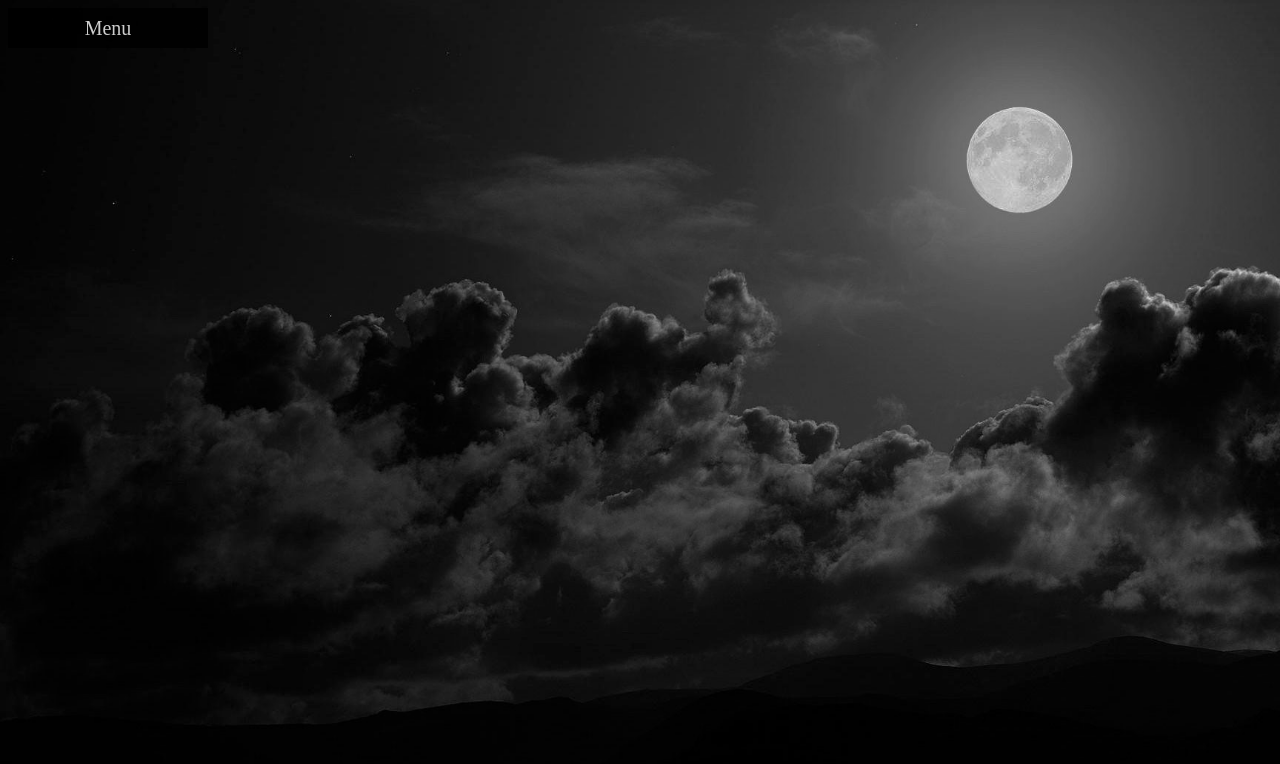
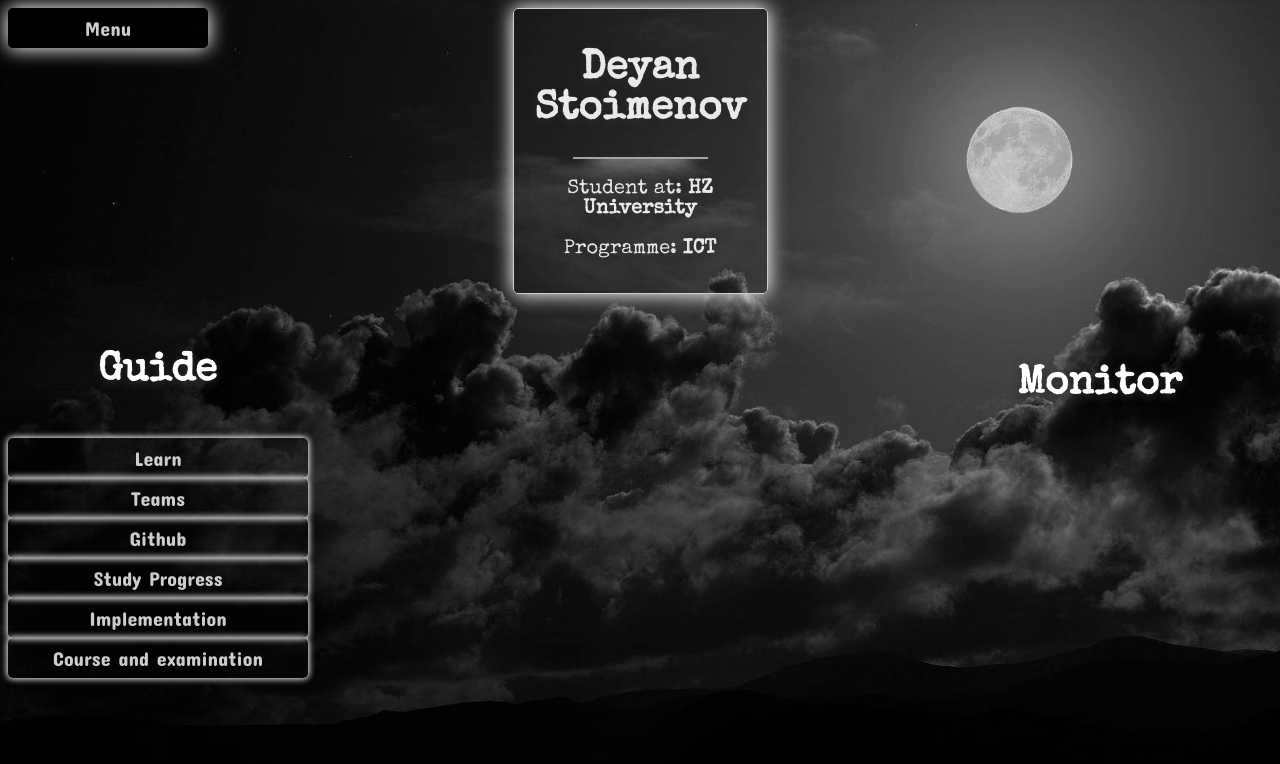
Before and after one commit to Triggero/Triggero.github.io, a plain HTML site: page dashboard.html in a window 1280 px wide. Drawn offline with nearby package versions, Linux system fonts and the light colour scheme.

Commit message:
progress but classes and ids are a mess, need to figure out how to make dropdown menu's position indifferent to other elements

```diff
--- a/dashboard.html
+++ b/dashboard.html
@@ -5,6 +5,7 @@
         <link rel="stylesheet" type="text/css" href="style.css">
         <link href="https://fonts.googleapis.com/css2?family=Special+Elite&display=swap" rel="stylesheet">
         <link href="https://fonts.googleapis.com/css2?family=Concert+One&display=swap" rel="stylesheet">
+        <link rel="icon" type="image/png" href="merq2.ico"/>
     </head>
 
     <body class="dash">
@@ -20,5 +21,43 @@
                 </li>
             </ul>
         </div>
+
+        <div class="fullCard" id="thumbnail">
+            <div class="cardContent">
+                <div class="cardText">
+                    <h1>Deyan Stoimenov</h1>
+                    <hr class="dashcard">
+                    <p>Student at: <strong>HZ University</strong></p>
+                    <p>Programme: <strong>ICT</strong></p>
+                </div>
+            </div>
+        </div>
+
+        <br>
+
+        <div class="head">
+            <h3>Guide</h3>
+            <h4>Monitor</h4>
+        </div>
+
+        <br>
+        <br>
+        <br>
+        <br>
+        <br>
+        <br>
+        <br>
+
+        <div class="navguide">
+            <ul>
+                <li><a href="#">Learn</a></li>
+                <li><a href="#">Teams</a></li>
+                <li><a href="#">Github</a></li>
+                <li><a href="#">Study Progress</a></li>
+                <li><a href="#">Implementation</a></li>
+                <li><a href="#">Course and examination</a></li>
+            </ul>
+        </div>
+
     </body>
 </html>
--- a/style.css
+++ b/style.css
@@ -6,7 +6,6 @@ h1 {
     text-decoration: none;
     font-family: 'Special Elite', cursive;
     font-size: 40px;
-    letter-spacing: -5x;
     color: rgb(233, 233, 233);
     text-shadow: 0px 3px 8px #2a2a2a;
 }
@@ -55,24 +54,28 @@ h1 {
     float: bottom;
     width: 200px;
     height: 40px;
-    background-color: black;
-    opacity:0.8;
+    border-radius: 5px;
+    background-color: rgba(0, 0, 0, 0.8);
     line-height: 40px;
     text-align: center;
+    font-family: 'Concert One', cursive;
     font-size: 20px;
     color: white;
     padding: 0px;
+    box-shadow: 0px 0px 19px 1px rgba(255,255,255,1);
 }
 
 .nav ul li a {
     text-decoration: none;
     display: block;
     color:white;
+    opacity:0.8;
 }
 
 .nav ul li a:hover {
     background-color: white;
     color:black;
+    transition: 0.4s;
 }
 
 .nav ul li ul li {
@@ -109,33 +112,43 @@ h1 {
     margin-right: auto;
     width: 8.5%;
     border-radius: 8px;
+    box-shadow:3px 3px 19px 1px rgb(0, 0, 0);
 }
 
 .me {
-    width: 10%;
-    margin-left: auto;
-    margin-right: auto;
-    height: 2px;
-    background-color: #999;
-    border-radius: 7px;
+    border: none;
+    height: 20px;
+ 	width: 20%;
+	height: 50px;
+	margin-top: 0;
+	border-bottom: 2px solid #c5c5c5;
+	box-shadow: 0 20px 20px -20px #ffffff;
+    margin: -50px auto 10px;
+    opacity: 0.8;
 }
 
 .hob {
-    width: 18%;
-    margin-left: auto;
-    margin-right: auto;
-    height: 2px;
-    background-color: #999;
-    border-radius: 7px;
+    border: none;
+    height: 20px;
+ 	width: 20%;
+	height: 50px;
+	margin-top: 0;
+	border-bottom: 2px solid #c5c5c5;
+	box-shadow: 0 20px 20px -20px #ffffff;
+    margin: -50px auto 10px;
+    opacity: 0.8;
 }
 
 .not-so {
-    width: 40%;
-    margin-left: auto;
-    margin-right: auto;
-    height: 2px;
-    background-color: #999;
-    border-radius: 7px;
+    border: none;
+    height: 20px;
+ 	width: 20%;
+	height: 50px;
+	margin-top: 0;
+	border-bottom: 2px solid #c5c5c5;;
+	box-shadow: 0 20px 20px -20px #ffffff;
+    margin: -50px auto 10px;
+    opacity: 0.8;
 }
 
 
@@ -158,6 +171,100 @@ h1 {
     overflow-x: hidden;
 }
 
+#thumbnail {
+    box-shadow: 0px 0px 19px 1px rgba(255,255,255,1);
+}
+
+.fullCard {
+    width: 245px;
+    border: 1px solid #ccc;
+    border-radius: 5px;
+    margin: auto;
+    padding: 4px;
+}
+
+.cardContent {
+    padding: 10px;
+}
+.cardText {
+    text-align: center;
+    display: block;
+    text-decoration: none;
+    font-family: 'Special Elite', cursive;
+    font-size: 20px;
+    color: rgb(233, 233, 233);
+    text-shadow: 0px 3px 8px #2a2a2a;
+}
+
+.dashcard {
+    border: none;
+    height: 20px;
+ 	width: 60%;
+	height: 50px;
+	margin-top: 0;
+	border-bottom: 2px solid #c5c5c5;
+	box-shadow: 0 20px 20px -20px #ffffff;
+    margin: -50px auto 10px;
+    opacity: 0.8;
+}
+
+.head h3{
+    float:left;
+    color: white;
+    text-indent: 90px; /*change according to suize of guide*/
+    display: block;
+    text-decoration: none;
+    font-family: 'Special Elite', cursive;
+    font-size: 40px;
+    text-shadow: 0px 3px 8px #2a2a2a;
+    padding: 0px;
+}
+
+.head h4{
+    float:right;
+    color: white;
+    text-indent: 90px; /*change according to suize of guide*/
+    direction:rtl;
+    display: block;
+    text-decoration: none;
+    font-family: 'Special Elite', cursive;
+    font-size: 40px;
+    text-shadow: 0px 3px 8px #2a2a2a;
+    padding: 0px;
+}
+
+.navguide ul {
+    margin: 0px;
+    padding: 0px;
+    list-style: none;
+}
+
+.navguide ul li {
+    position: static;
+    width: 300px;
+    height: 40px;
+    border-radius: 5px;
+    line-height: 40px;
+    text-align: center;
+    font-size: 20px;
+    font-family: 'Concert One', cursive;
+    color: white;
+    padding: 0px;
+    box-shadow: 0px 0px 6px 1px rgba(255,255,255,1);
+}
+
+.navguide ul li a {
+    text-decoration: none;
+    display: block;
+    color:white;
+    opacity: 0.8;
+}
+
+.navguide ul li a:hover {
+    background-color: white;
+    color:black;
+    transition: 0.4s;
+}
 
 /*FAQ.HTML*/
 
```
Also changed, not shown: faq.html (+4 -0 lines), index.html (+4 -0 lines), profile.html (+4 -2 lines), 70576534.jpg (deleted), dashboardpage design.jpg (renamed from Rough dashboard design 1.jpg), faqpage design.png (added), merq.jpg (deleted), profilepage design 2.png (renamed from Rough profilepage design 2.png), profilepage design.png (renamed from Rough profilepage design.png).
